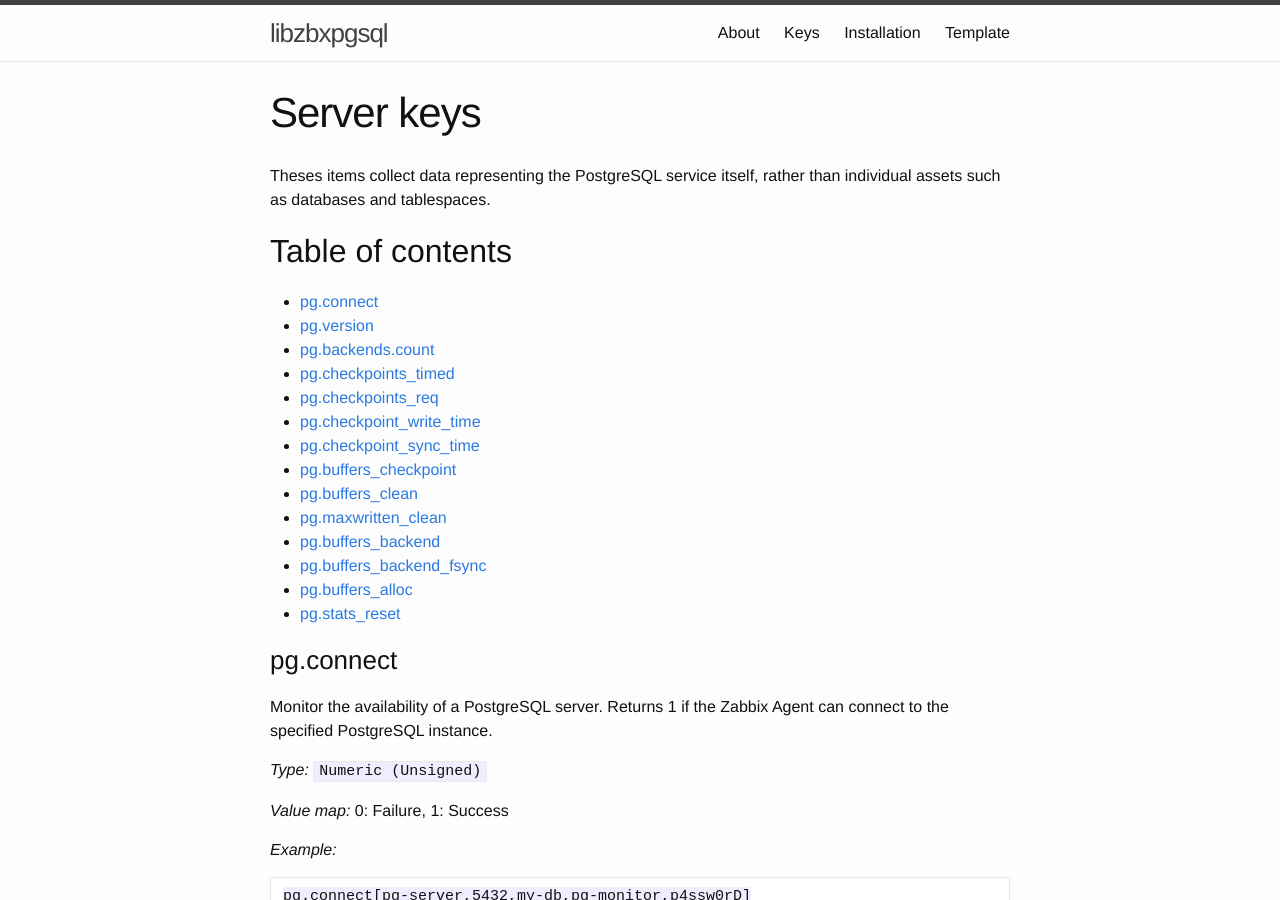
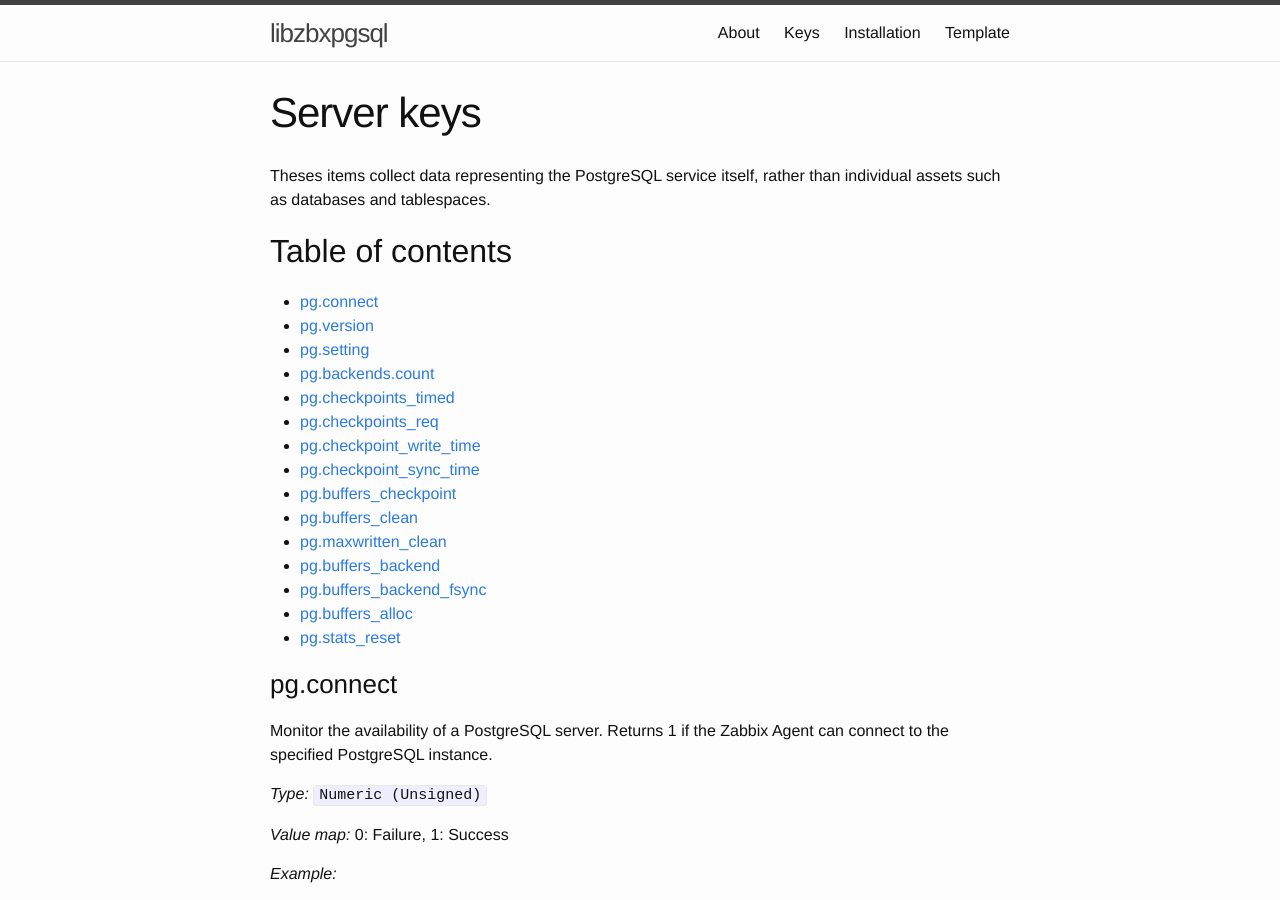
Before and after one commit to zabbix-tools/libzbxpgsql, a Jekyll site: the page built from _docs/server-keys.md, in a window 1280 px wide and 900 px high. Built offline with Jekyll 4.4.1, drawn with Linux system fonts in a browser that asks for light colours.

Commit message:
Added pg.setting to server keys contents table

```diff
--- a/_docs/server-keys.md
+++ b/_docs/server-keys.md
@@ -12,6 +12,7 @@ than individual assets such as databases and tablespaces.
 
 * [pg.connect](#pgconnect)
 * [pg.version](#pgversion)
+* [pg.setting](#pgsetting)
 * [pg.backends.count](#pgbackendscount)
 * [pg.checkpoints_timed](#pgcheckpointstimed)
 * [pg.checkpoints_req](#pgcheckpointsreq)
```
